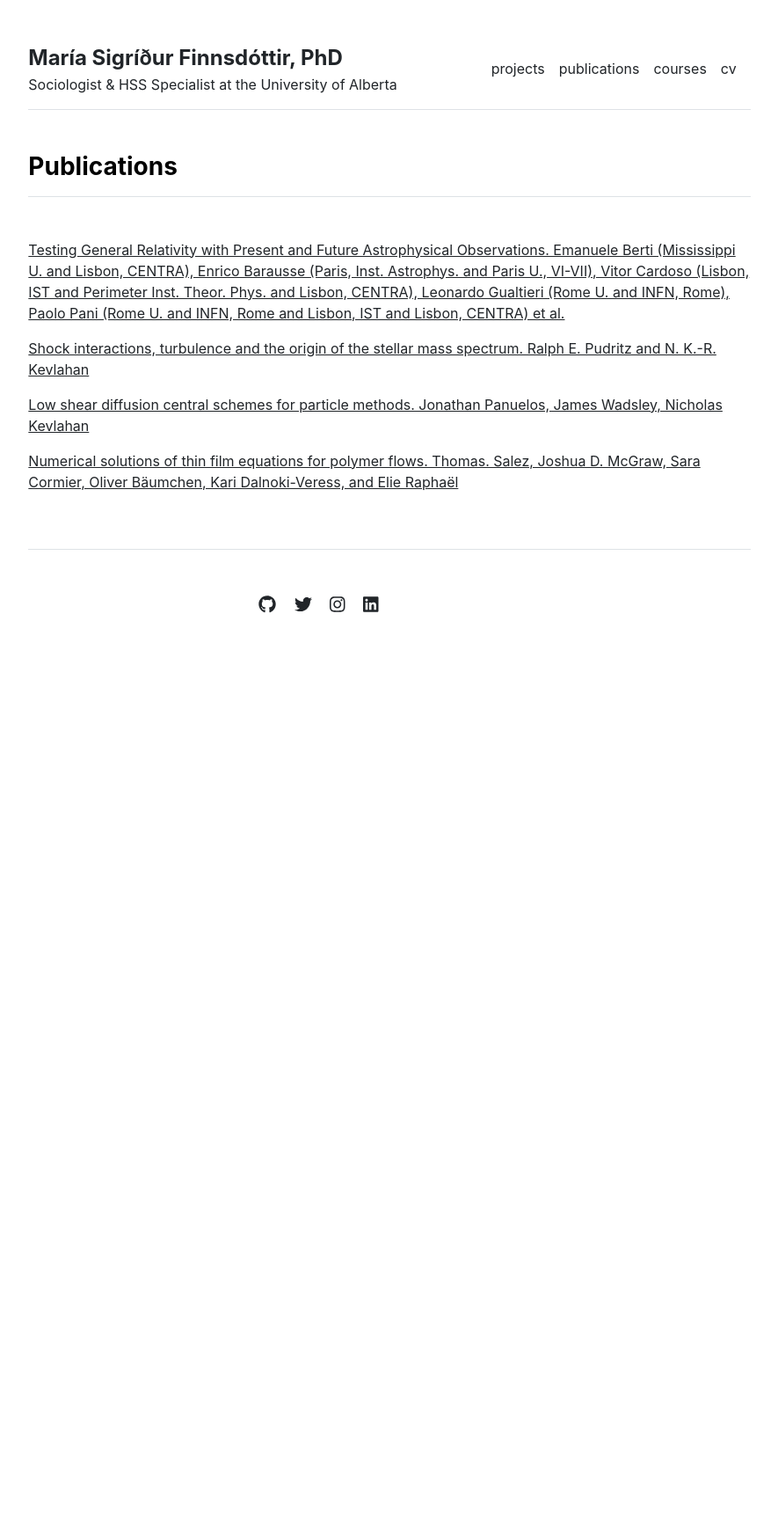
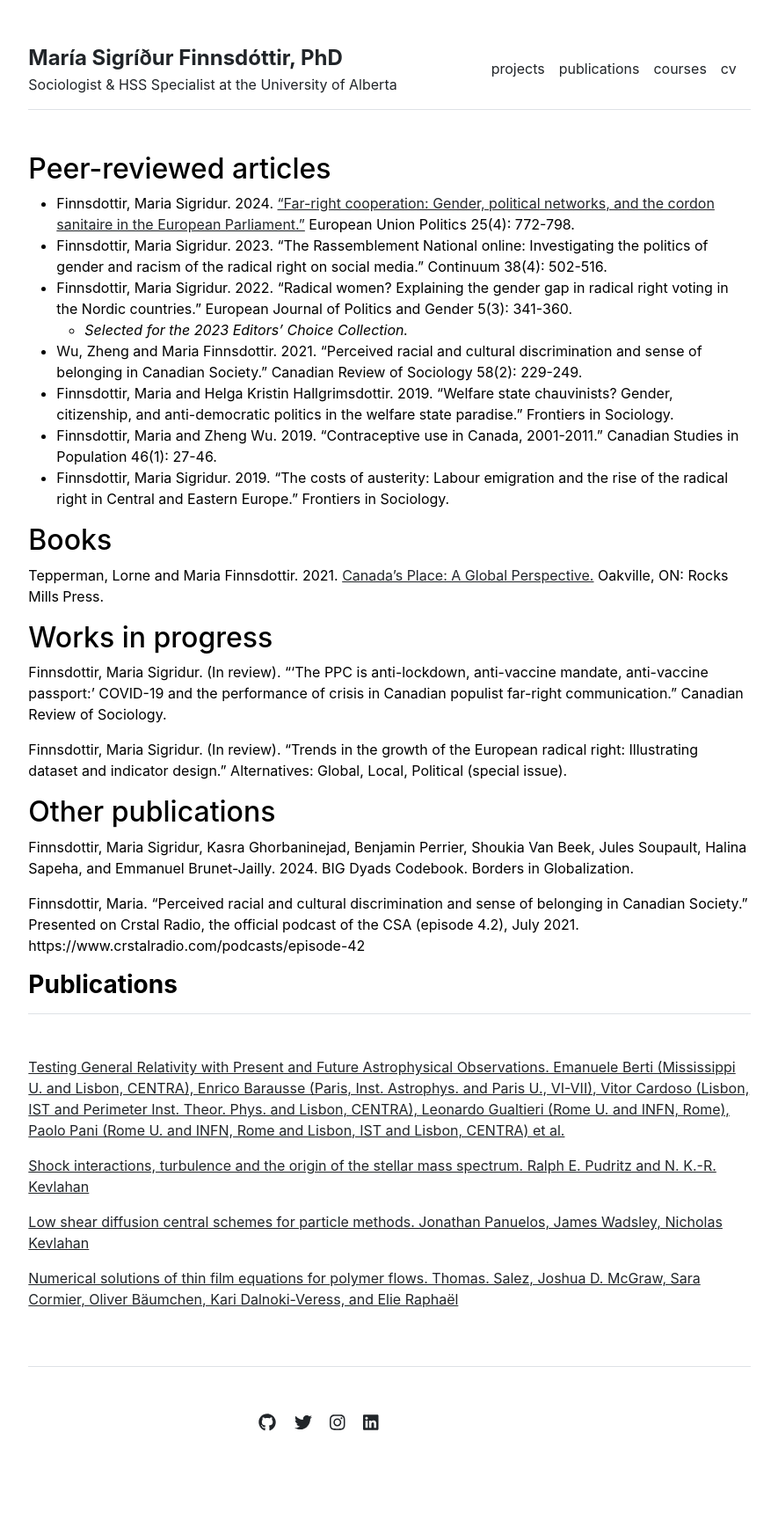
Before and after one commit to finnsdottir/finnsdottir.github.io, a Jekyll site: the page built from publications.md, in a window 1280 px wide. Shown: the whole page at 88% size, without its empty margins (197-1082 px from the left). Built offline with Jekyll 4.4.1, drawn with Linux system fonts in a browser that asks for light colours; before the commit the page ends 900 px from its top, so only the background shows below that.

Commit message:
updating publications and adding CV

```diff
--- a/publications.md
+++ b/publications.md
@@ -2,3 +2,29 @@
 layout: publications
 title: "Publications"
 ---
+## Peer-reviewed articles
+
+- Finnsdottir, Maria Sigridur. 2024. [“Far-right cooperation: Gender, political networks, and the cordon sanitaire in the European Parliament.”](https://journals.sagepub.com/doi/full/10.1177/14651165241274365) European Union Politics 25(4): 772-798.
+- Finnsdottir, Maria Sigridur. 2023. “The Rassemblement National online: Investigating the politics of gender and racism of the radical right on social media.” Continuum 38(4): 502-516.
+- Finnsdottir, Maria Sigridur. 2022. “Radical women? Explaining the gender gap in radical right voting in the Nordic countries.” European Journal of Politics and Gender 5(3): 341-360.
+    - <i>Selected for the 2023 Editors’ Choice Collection.</i>
+- Wu, Zheng and Maria Finnsdottir. 2021. “Perceived racial and cultural discrimination and sense of belonging in Canadian Society.” Canadian Review of Sociology 58(2): 229-249.
+- Finnsdottir, Maria and Helga Kristin Hallgrimsdottir. 2019. “Welfare state chauvinists? Gender, citizenship, and anti-democratic politics in the welfare state paradise.” Frontiers in Sociology.
+- Finnsdottir, Maria and Zheng Wu. 2019. “Contraceptive use in Canada, 2001-2011.” Canadian Studies in Population 46(1): 27-46.
+- Finnsdottir, Maria Sigridur. 2019. “The costs of austerity: Labour emigration and the rise of the radical right in Central and Eastern Europe.” Frontiers in Sociology.
+
+## Books
+
+Tepperman, Lorne and Maria Finnsdottir. 2021. [Canada’s Place: A Global Perspective.]() Oakville, ON: Rocks Mills Press.
+
+## Works in progress
+
+Finnsdottir, Maria Sigridur. (In review). “‘The PPC is anti-lockdown, anti-vaccine mandate, anti-vaccine passport:’ COVID-19 and the performance of crisis in Canadian populist far-right communication.” Canadian Review of Sociology.
+
+Finnsdottir, Maria Sigridur. (In review). “Trends in the growth of the European radical right: Illustrating dataset and indicator design.” Alternatives: Global, Local, Political (special issue).
+
+## Other publications
+
+Finnsdottir, Maria Sigridur, Kasra Ghorbaninejad, Benjamin Perrier, Shoukia Van Beek, Jules Soupault, Halina Sapeha, and Emmanuel Brunet-Jailly. 2024. BIG Dyads Codebook. Borders in Globalization.
+
+Finnsdottir, Maria. “Perceived racial and cultural discrimination and sense of belonging in Canadian Society.” Presented on Crstal Radio, the official podcast of the CSA (episode 4.2), July 2021. https://www.crstalradio.com/podcasts/episode-42
```
Also changed, not shown: 1 other file.
